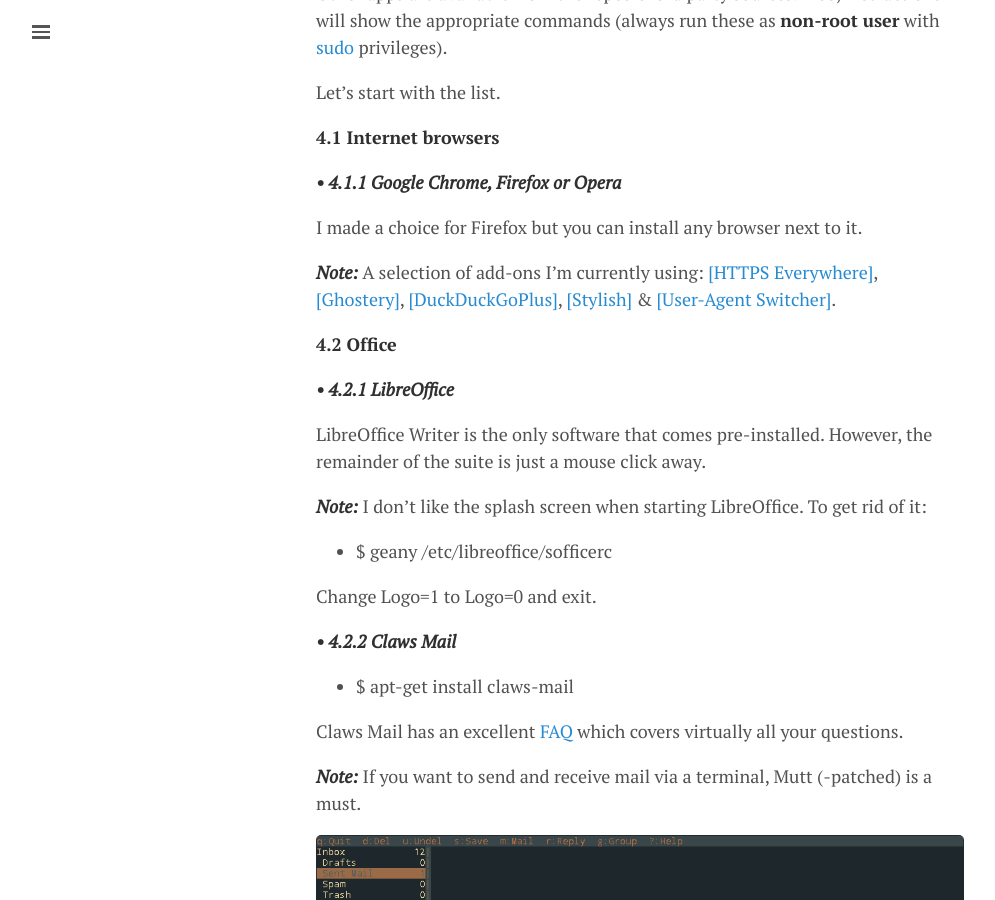
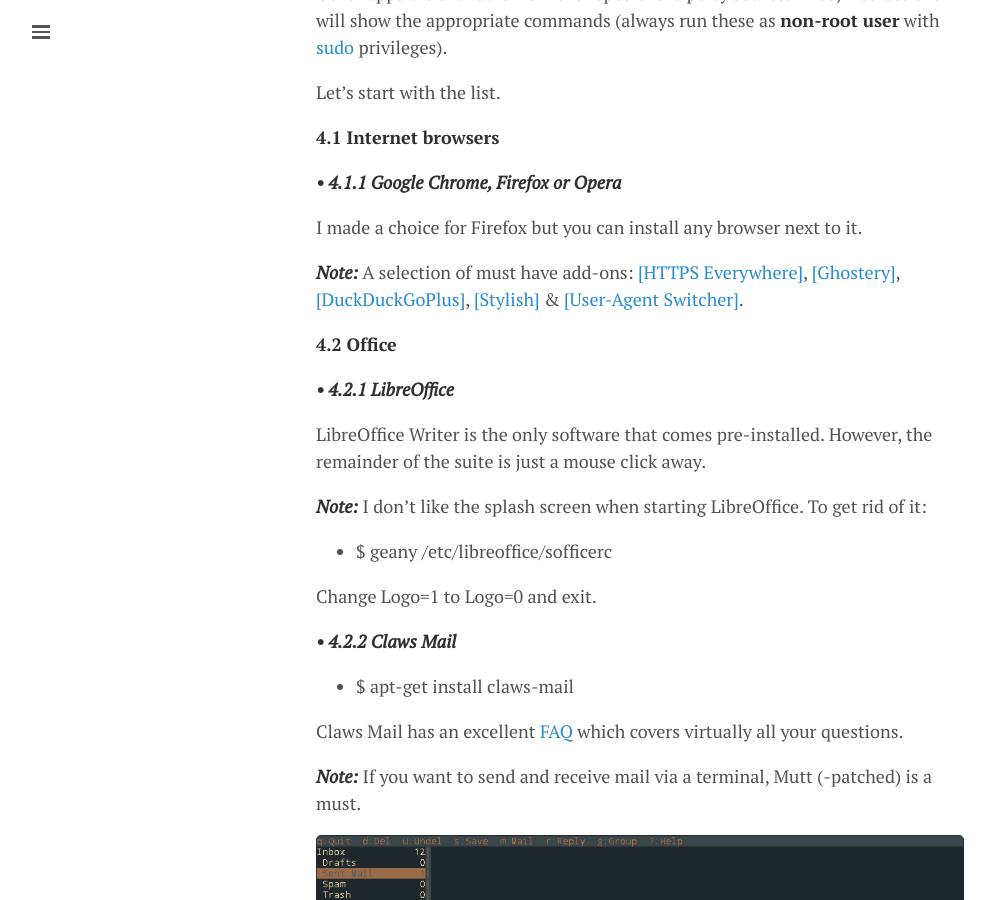
Before and after one commit to lgeurts/lgeurts.github.io, a Jekyll site: the page built from _posts/2017-07-11-bunsenlabs-linux-setup-notes-for dell-inspiron-6000.md, in a window 1280 px wide and 900 px high, scrolled down 2836 px. Shown: the whole window, without its empty margins (0-995 px from the left). Built offline with Jekyll 4.4.1, drawn with Linux system fonts in a browser that asks for light colours; nearby versions of some CDN libraries; comment, search, counter and statistics services are not loaded.

Commit message:
Update Firefox add-ons

```diff
--- a/_posts/2017-07-11-bunsenlabs-linux-setup-notes-for dell-inspiron-6000.md
+++ b/_posts/2017-07-11-bunsenlabs-linux-setup-notes-for dell-inspiron-6000.md
@@ -77,7 +77,7 @@
 
 I made a choice for Firefox but you can install any browser next to it.
 
-***Note:*** A selection of add-ons I'm currently using: [[HTTPS Everywhere]](https://www.eff.org/https-everywhere), [[Ghostery]](https://addons.mozilla.org/en-US/firefox/addon/ghostery/), [[DuckDuckGoPlus]](https://addons.mozilla.org/en-US/firefox/addon/duckduckgo-for-firefox/), [[Stylish]](https://addons.mozilla.org/en-US/firefox/addon/stylish/) & [[User-Agent Switcher]](https://addons.mozilla.org/en-US/firefox/addon/user-agent-switcher-firefox/).
+***Note:*** A selection of must have add-ons: [[HTTPS Everywhere]](https://www.eff.org/https-everywhere), [[Ghostery]](https://addons.mozilla.org/en-US/firefox/addon/ghostery/), [[DuckDuckGoPlus]](https://addons.mozilla.org/en-US/firefox/addon/duckduckgo-for-firefox/), [[Stylish]](https://addons.mozilla.org/en-US/firefox/addon/stylish/) & [[User-Agent Switcher]](https://addons.mozilla.org/en-US/firefox/addon/user-agent-switcher-firefox/).
 
 **4.2 Office**
 
```
